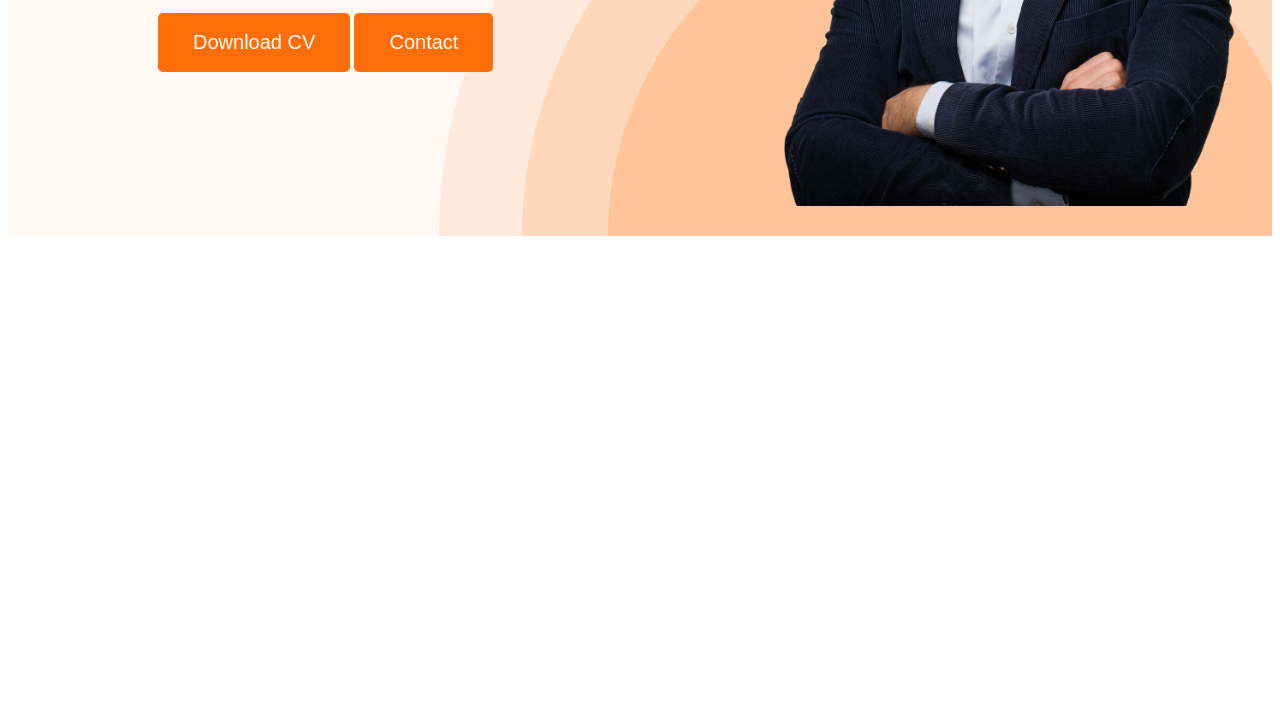
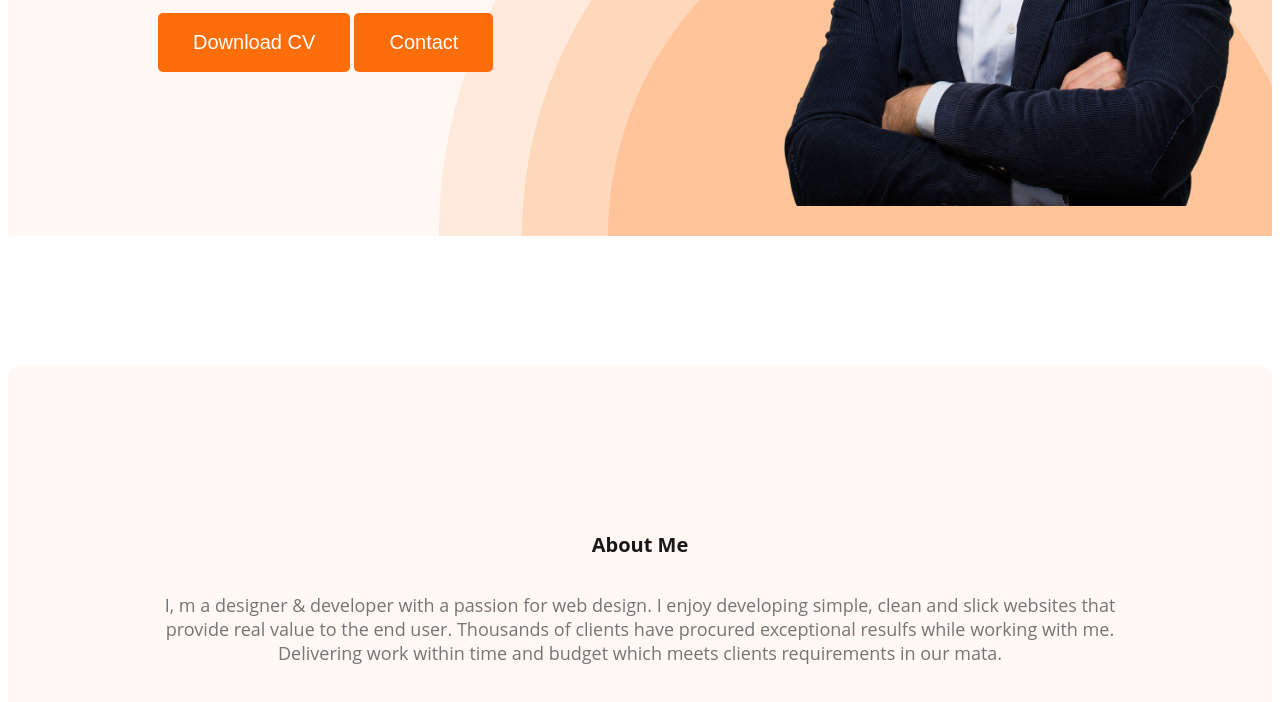
Before and after one commit to Ahmad-Alomgir/dummy-portfolio, a plain HTML site: page index.html in a window 1280 px wide. Shown: the part 562-1264 px from the top of the page. Before the commit the page ends 806 px from the top, so only its background shows below. Drawn offline with Linux system fonts and the light colour scheme.

Commit message:
3rd commit

```diff
--- a/index.html
+++ b/index.html
@@ -1,15 +1,17 @@
 <!DOCTYPE html>
 <html lang="en">
+
 <head>
     <meta charset="UTF-8">
     <meta name="viewport" content="width=device-width, initial-scale=1.0">
     <title>Portfolio Documents</title>
     <link rel="stylesheet" href="styles.css">
 </head>
+
 <body>
     <header class="header_class">
         <nav>
-            <h3 class="nav_title">Ma<span class="primary" >r</span>y</h3>
+            <h3 class="nav_title">Ma<span class="primary">r</span>y</h3>
             <ul>
                 <li><a href="">Portfolio </a></li>
                 <li><a href="">Blog </a></li>
@@ -20,7 +22,8 @@
             <div class="banner_content">
                 <h3 class="greet">Hi, I am</h3>
                 <h1 class="bn_tittle">Mary Hardy</h1>
-                <p class="bn-description">Shot what able cold new see hold.Friendly as an betrayed formerly he. Morning because as to society behaved moments.</p>
+                <p class="bn-description">Shot what able cold new see hold.Friendly as an betrayed formerly he. Morning
+                    because as to society behaved moments.</p>
                 <button class="btn_primary">Download CV</button>
                 <button class="btn_primary">Contact</button>
             </div>
@@ -30,7 +33,14 @@
     </header>
 
     <main>
-
+        <section class="about">
+            <h3 class="section_title">About Me</h3>
+            <p class="describe">I, m a designer & developer with a passion for web design. I enjoy developing simple,
+                clean and slick websites that provide real value to the end user. Thousands of clients have procured
+                exceptional resulfs while working with me. Delivering work within time and budget which meets clients
+                requirements in our mata.</p>
+        </section>
     </main>
 </body>
+
 </html>
--- a/styles.css
+++ b/styles.css
@@ -17,8 +17,20 @@ nav{
     font-size: 20px;
     font-weight: 700px;
     padding: 18px 35px;
+}
+.section_title{
+    color: #181818;
+    text-align: center;
+    font-size: 20px;
+    font-weight: 700;
+    padding: 15px 35px;
+}
+.describe{
+    text-align: center;
+    color: #757575;
+    font-size: 18px;
+}
 
-}
 .primary{
     color: #FD6E0A;
 
@@ -56,6 +68,7 @@ background-position: bottom right;
     padding:30px 30px 30px 150px ;
     display: flex;
     align-items: center;
+    justify-content: space-between;
 }
 .banner .picture{
     width: 500px;
@@ -72,3 +85,17 @@ background-position: bottom right;
     margin-top: 5px;
     margin-bottom:20px ;
 }
+.banner_content{
+    max-width: 500px;
+}
+/* Main section styles */
+
+
+/*about  */
+.about{
+    padding: 130px;
+    border-radius: 10px;
+    background: #FFF8F3;
+    margin: 130px 0px;
+
+}
```
